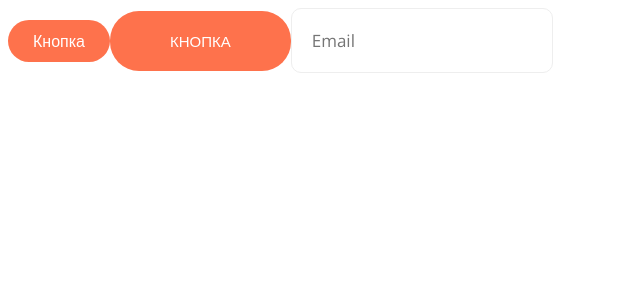
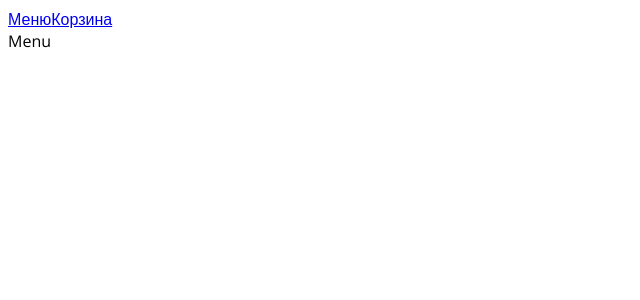
Before and after one commit to tarasovem/learn-pizza-app, a React (Vite) app: page / in a window 1280 px wide. Shown: the top 300 px of the page, without its empty margins (0-640 px from the left). Built offline with nearby package versions, Linux system fonts and the light colour scheme.

Commit message:
Добавляет роутинг

```diff
--- a/package.json
+++ b/package.json
@@ -12,14 +12,15 @@
   "dependencies": {
     "classnames": "^2.5.1",
     "react": "^18.3.1",
-    "react-dom": "^18.3.1"
+    "react-dom": "^18.3.1",
+    "react-router-dom": "^7.0.1"
   },
   "devDependencies": {
     "@eslint/js": "^9.13.0",
     "@types/react": "^18.3.12",
     "@types/react-dom": "^18.3.1",
     "@vitejs/plugin-react-swc": "^3.5.0",
-    "eslint": "^9.13.0",
+    "eslint": "^9.15.0",
     "eslint-plugin-react-hooks": "^5.0.0",
     "eslint-plugin-react-refresh": "^0.4.14",
     "globals": "^15.11.0",
--- a/src/App.tsx
+++ b/src/App.tsx
@@ -5,8 +5,9 @@ function App() {
 	return (
 		<>
 			<Button onClick={() => console.log('click')}>Кнопка</Button>
-			<Button appearance="big">Кнопка</Button>
-			<Input />
+			<Button appearance='big'>Кнопка</Button>
+			<Input placeholder='Email' />
+
 		</>
 	);
 }
--- /dev/null
+++ b/src/layout/Layout/Layout.tsx
@@ -0,0 +1,17 @@
+import { Link, Outlet } from 'react-router-dom';
+
+function Layout() {
+	return (
+		<>
+			<div>
+				<Link to="/">Меню</Link>
+				<Link to="/cart">Корзина</Link>
+			</div>
+			<div>
+				<Outlet />
+			</div>
+		</>
+	);
+}
+
+export default Layout;
--- a/src/main.tsx
+++ b/src/main.tsx
@@ -1,10 +1,31 @@
 import { StrictMode } from 'react';
 import { createRoot } from 'react-dom/client';
 import './index.css';
-import App from './App.tsx';
+import { createBrowserRouter, RouterProvider } from 'react-router-dom';
+import Menu from './pages/Menu/Menu.tsx';
+import Cart from './pages/Cart/Cart.tsx';
+import Layout from './layout/Layout/Layout.tsx';
+
+
+const router = createBrowserRouter([
+	{
+		path: '/',
+		element: <Layout />,
+		children: [
+			{
+				path: '/',
+				element: <Menu />
+			},
+			{
+				path: '/cart',
+				element: <Cart />
+			}
+		]
+	}
+]);
 
 createRoot(document.getElementById('root')!).render(
 	<StrictMode>
-		<App />
+		<RouterProvider router={router} />
 	</StrictMode>
 );
--- /dev/null
+++ b/src/pages/Cart/Cart.tsx
@@ -0,0 +1,7 @@
+function Cart() {
+	return (
+		<div>Cart</div>
+	);
+}
+
+export default Cart;
--- /dev/null
+++ b/src/pages/Menu/Menu.tsx
@@ -0,0 +1,7 @@
+function Menu() {
+	return (
+		<div>Menu</div>
+	);
+}
+
+export default Menu;
--- a/vite.config.ts
+++ b/vite.config.ts
@@ -1,7 +1,7 @@
-import { defineConfig } from 'vite'
-import react from '@vitejs/plugin-react-swc'
+import { defineConfig } from 'vite';
+import react from '@vitejs/plugin-react-swc';
 
 // https://vite.dev/config/
 export default defineConfig({
-  plugins: [react()],
-})
+	plugins: [react()]
+});
```
Also changed, not shown: src/pages/Error/Error.tsx (added, +7 -0 lines), 1 other file (tests, documents, lock files or other folders).
